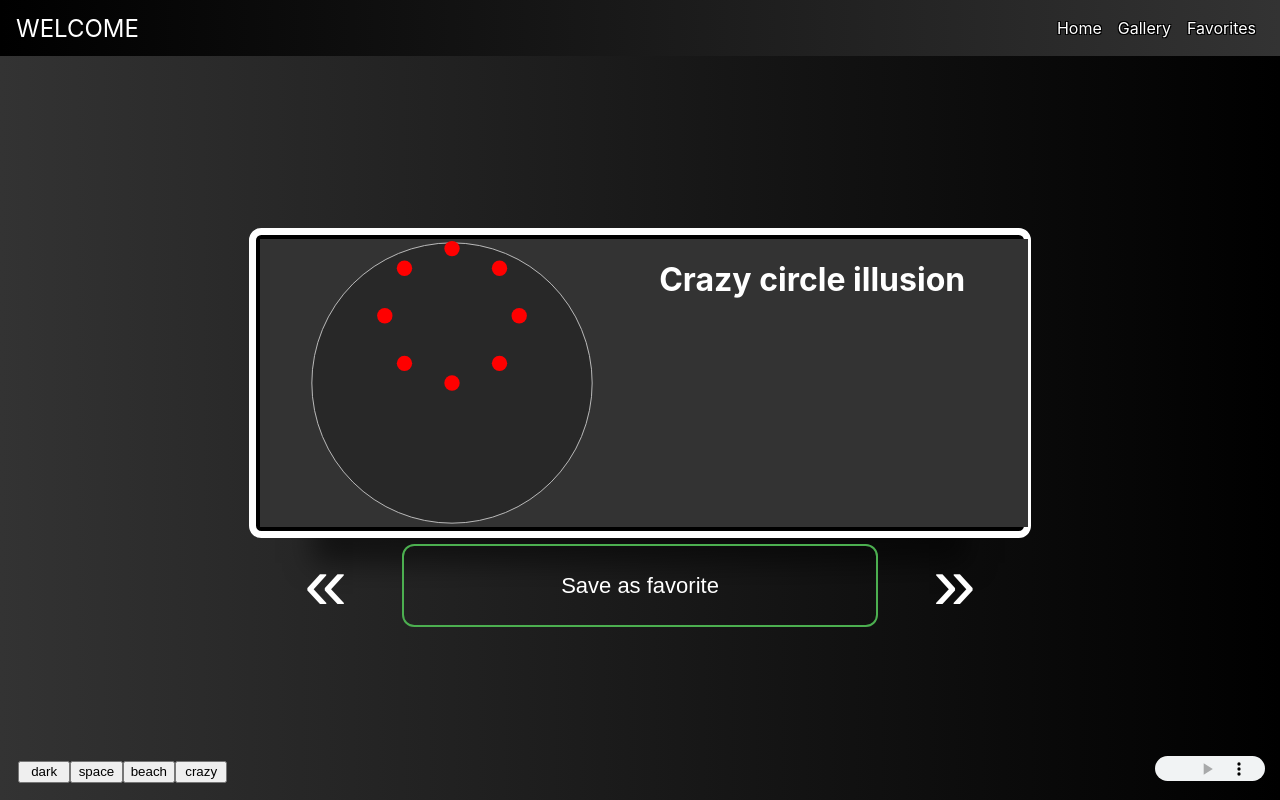
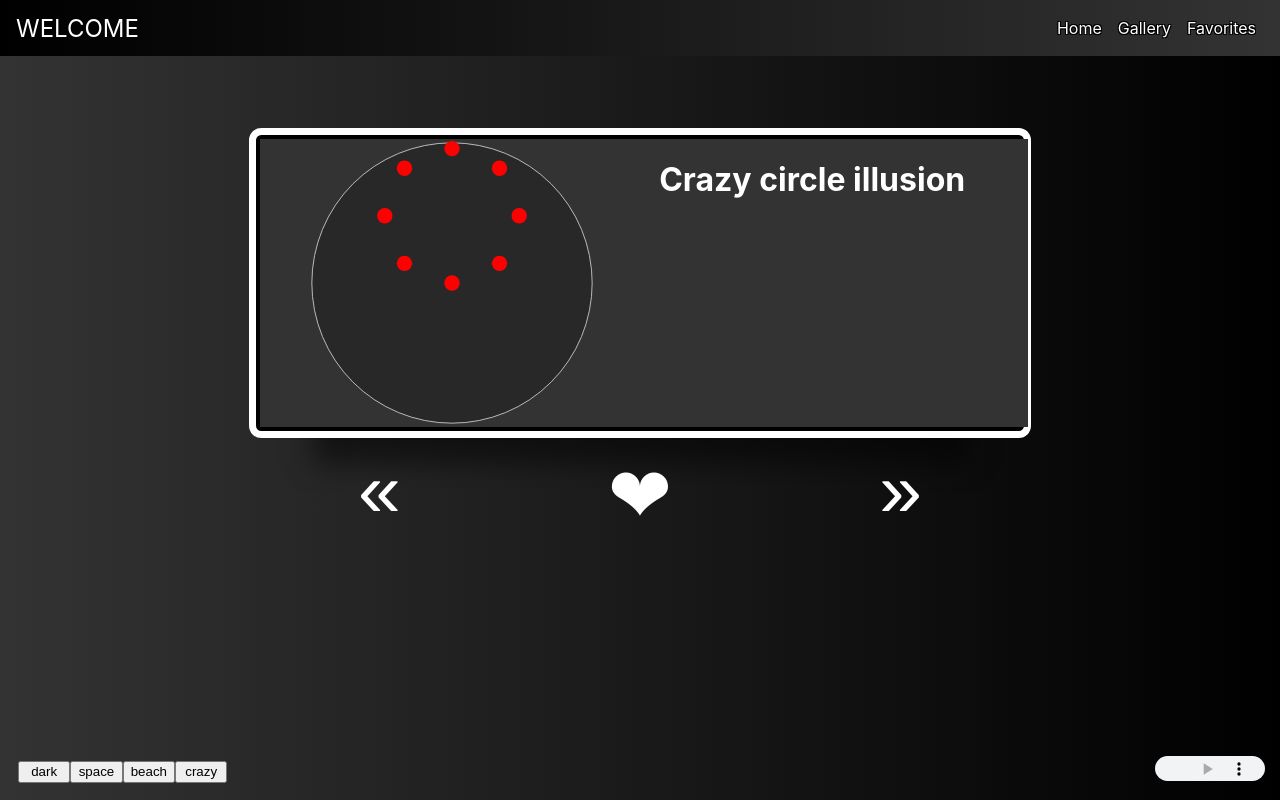
Before and after one commit to LarsEivind96/Kunstutstilling, a React (Create React App) app: page /0 in a window 1280 px wide. Built offline with nearby package versions, Linux system fonts and the light colour scheme; no server answers.

Commit message:
improved favorite button, fixed some issues with window scaling

```diff
--- a/src/App.css
+++ b/src/App.css
@@ -13,7 +13,7 @@ html {
 body {
   margin: 0;
   color: var(--text-color);
-  height: calc(100% - 55px); /* 100% minus height of navigation bar */
+  height: calc(100% - 56px); /* 100% minus height of navigation bar */
 }
 
 #root {
@@ -22,29 +22,22 @@ body {
 
 .App {
   height: 100%;
+  position: relative;
 }
 
-.Container {
-  margin-top: 55px; /* Margin to bring content below the navigation bar */
+.PageContainer {
+  display: flex;
+  align-items: flex-start;
+  justify-content: center;
+  height: calc(100% - 5vh);
+  width: 100%;
+  overflow-y: scroll;
+  margin-top: 56px;
+  padding-top: 5vh;
 }
 
-.HomeContainer {
-  display: flex;
-  align-items: center;
-  justify-content: center;
+.PageContainer1 {
   height: 100%;
   width: 100%;
   overflow-y: scroll;
 }
-
-.Gallery {
-  height: 100%;
-  width: 100%;
-  overflow-y: scroll;
-}
-
-.Favorites {
-  height: 100%;
-  width: 100%;
-  overflow-y: scroll;
-}
--- a/src/App.tsx
+++ b/src/App.tsx
@@ -43,13 +43,11 @@ function App() {
             ")",
         }}
       >
-        <div className="Container" style={{ background: "white" }}>
-          <Toolbar drawerClickHandler={drawerToggleClickHandler} />
-          <SideDrawer show={sideDrawerOpen} />
-          {sideDrawerOpen && <Backdrop click={backdropClickHandler} />}
-          <AudioPlayer />
-          <ThemeButtonContainer />
-        </div>
+        <Toolbar drawerClickHandler={drawerToggleClickHandler} />
+        <SideDrawer show={sideDrawerOpen} />
+        {sideDrawerOpen && <Backdrop click={backdropClickHandler} />}
+        <AudioPlayer />
+        <ThemeButtonContainer />
         <Router>
           <Switch>
             <Route path="/" exact component={Home} />
--- /dev/null
+++ b/src/components/FavButton/FavButton.css
@@ -0,0 +1,19 @@
+.FavButton3 {
+  flex: 1;
+  background-color: transparent;
+  color: white;
+  border: none;
+  text-align: center;
+  text-decoration: none;
+  font-size: 6vw;
+  transition-duration: 0.4s;
+  cursor: pointer;
+  outline: none;
+  margin-top: 0.5vw;
+}
+
+@media screen and (max-width: 550px) {
+  .FavButton3 {
+    font-size: 10vw;
+  }
+}
--- a/src/components/FavButton/FavButton.tsx
+++ b/src/components/FavButton/FavButton.tsx
@@ -1,4 +1,5 @@
 import React from "react";
+import "./FavButton.css";
 
 interface ButtonProps {
   index: string;
@@ -10,38 +11,57 @@ interface ButtonState {}
 class FavButton extends React.Component<ButtonProps, ButtonState> {
   // Save favorite
   saveFavorite = () => {
+    var buttonColor;
+    console.log(this.props.index);
     var currentFav = localStorage.getItem("favorite");
     const clickedFav = this.props.index;
     if (currentFav === null) {
+      //endre farge til "favoritt-farge"
+      buttonColor = "red";
       console.log("første favoritt", localStorage.getItem("favorite"));
       const favoriteList = [this.props.index];
       localStorage.setItem("favorite", this.props.index);
       console.log(localStorage.getItem("favorite"));
     } else if (currentFav.length == 0) {
+      //endre farge til "favoritt-farge"
+      buttonColor = "red";
       localStorage.setItem("favorite", this.props.index);
       console.log("første favoritt");
     } else {
       if (currentFav.indexOf(clickedFav) > -1) {
+        //reversere fargeendring
+        buttonColor = "white";
         currentFav = currentFav.replace(clickedFav, "");
         localStorage.setItem("favorite", currentFav);
         console.log(clickedFav, "er fjernet fra lista");
       } else {
+        //endre farge til "favoritt-farge"
+        buttonColor = "red";
         currentFav = currentFav + clickedFav;
         console.log("new favorite", currentFav);
         localStorage.setItem("favorite", currentFav);
       }
     }
+    this.forceUpdate();
   };
 
   render() {
+    var buttonColor;
+    if (localStorage.getItem("favorite")?.includes(this.props.index)) {
+      buttonColor = "red";
+    }
     return (
-      <button
-        data-testid="favbut"
-        className="FavButton"
-        onClick={this.saveFavorite}
-      >
-        {this.props.label}
-      </button>
+      <div className="FavButton">
+        <button
+          id="favbutton"
+          data-testid="favbut"
+          className="FavButton3"
+          onClick={this.saveFavorite}
+          style={{ color: buttonColor }}
+        >
+          &#10084;
+        </button>
+      </div>
     );
   }
 }
--- a/src/components/FavoritesGrid/FavoritesGrid.css
+++ b/src/components/FavoritesGrid/FavoritesGrid.css
@@ -1,5 +1,5 @@
 .galleryitem {
-  display: none;
+  display: grid;
   justify-items: center;
   border-radius: 25px;
   border: 5px solid black;
@@ -17,7 +17,7 @@
 }
 
 .gallerycontainer {
-  width: 90%;
+  width: 90vw;
   margin: 10px;
   padding-bottom: 50px;
   margin-bottom: 50px;
--- a/src/components/SvgCard/SvgCard.css
+++ b/src/components/SvgCard/SvgCard.css
@@ -7,6 +7,7 @@
   border: calc(2px + 0.4vw) solid;
   border-radius: calc(2px + 0.8vw);
   box-shadow: 0 7vw 2vw -5vw rgba(0, 0, 0, 0.5);
+  margin-top: 4vh;
 }
 
 .SvgCard > div {
@@ -33,15 +34,27 @@
 }
 
 .FavButton {
-  flex: 3;
-  border-radius: calc(2px + 0.8vw);
+  flex: 1;
   background-color: transparent;
   color: white;
-  border: 2px solid #4caf50;
+  border: none;
   text-align: center;
   text-decoration: none;
-  display: inline-block;
-  font-size: 22px;
+  font-size: 6vw;
+  transition-duration: 0.4s;
+  cursor: pointer;
+  outline: none;
+  margin-top: 0.5vw;
+}
+
+.FavButton2 {
+  flex: 1;
+  background-color: transparent;
+  color: white;
+  border: none;
+  text-align: center;
+  text-decoration: none;
+  font-size: 6vw;
   transition-duration: 0.4s;
   cursor: pointer;
   outline: none;
@@ -64,9 +77,8 @@
   color: green;
 }
 
-.FavButton:hover {
-  background-color: #4caf50;
-  color: white;
+.FavButton2:hover {
+  color: red;
 }
 
 @media screen and (max-width: 550px) {
--- a/src/components/SvgCard/SvgCard.tsx
+++ b/src/components/SvgCard/SvgCard.tsx
@@ -19,7 +19,13 @@ const SvgCard = ({ currentSvg, changeSvg }: Props) => {
       .then((res) => res.json())
       .then(
         (result) => {
-          setFetchedText(result[0].lines.reduce((prev, curr, index) => [prev, <br key={index} />, curr]));
+          setFetchedText(
+            result[0].lines.reduce((prev, curr, index) => [
+              prev,
+              <br key={index} />,
+              curr,
+            ])
+          );
         },
         (error) => {
           console.log(error);
@@ -38,12 +44,27 @@ const SvgCard = ({ currentSvg, changeSvg }: Props) => {
       {(appContext) =>
         appContext && (
           <div>
-            <div className="SvgCard" style={{ borderColor: appContext.theme.text, background: appContext.theme.primary }}>
-              <div className="SvgContainer" style={{ background: appContext.theme.secondary }}>
+            <div
+              className="SvgCard"
+              style={{
+                borderColor: appContext.theme.text,
+                background: appContext.theme.primary,
+              }}
+            >
+              <div
+                className="SvgContainer"
+                style={{ background: appContext.theme.secondary }}
+              >
                 <img src={currentSvg.svg} className="Svg" alt="logo" />
               </div>
-              <div className="TextContainer" style={{ background: appContext.theme.secondary }}>
-                <div className="ImageText" style={{ color: appContext.theme.text }}>
+              <div
+                className="TextContainer"
+                style={{ background: appContext.theme.secondary }}
+              >
+                <div
+                  className="ImageText"
+                  style={{ color: appContext.theme.text }}
+                >
                   <h1>{currentSvg.name}</h1>
                   {isLoading && <p> Fetching poetry... </p>}
                   {!isLoading && <p> {fetchedText}</p>}
@@ -60,7 +81,10 @@ const SvgCard = ({ currentSvg, changeSvg }: Props) => {
               >
                 &#171;
               </button>
-              <FavButton index={currentSvg.index.toString()} label="Save as favorite" />
+              <FavButton
+                index={currentSvg.index.toString()}
+                label="Save as favorite"
+              />
               <button
                 className="RedirectButtons"
                 onClick={() => {
--- a/src/pages/Favorites.tsx
+++ b/src/pages/Favorites.tsx
@@ -5,7 +5,7 @@ import Svgs from "../svg/Svgs";
 
 function Favorites() {
   return (
-    <div className="Favorites">
+    <div className="PageContainer">
       <FavoritesGrid />
     </div>
   );
--- a/src/pages/Gallery.tsx
+++ b/src/pages/Gallery.tsx
@@ -4,7 +4,7 @@ import GalleryGrid from "../components/GalleryGrid/GalleryGrid";
 
 function Gallery() {
   return (
-    <div className="Gallery">
+    <div className="PageContainer">
       <GalleryGrid />
     </div>
   );
--- a/src/pages/Home.tsx
+++ b/src/pages/Home.tsx
@@ -1,6 +1,7 @@
 import React from "react";
 import "../App.css";
 import SvgCard from "../components/SvgCard/SvgCard";
+import { ThemeContext } from "../constants/Themes";
 import Svgs from "../svg/Svgs";
 
 function Home(props) {
@@ -41,9 +42,25 @@ function Home(props) {
   };
 
   return (
-    <div className="HomeContainer">
-      <SvgCard currentSvg={currentSvg} changeSvg={changeSvg} />
-    </div>
+    <ThemeContext.Consumer>
+      {(appContext) =>
+        appContext && (
+          <div
+            className="PageContainer"
+            style={{
+              background:
+                "linear-gradient(to left, " +
+                appContext.theme.primary +
+                ", " +
+                appContext.theme.linGradH2 +
+                ")",
+            }}
+          >
+            <SvgCard currentSvg={currentSvg} changeSvg={changeSvg} />
+          </div>
+        )
+      }
+    </ThemeContext.Consumer>
   );
 }
 
```
